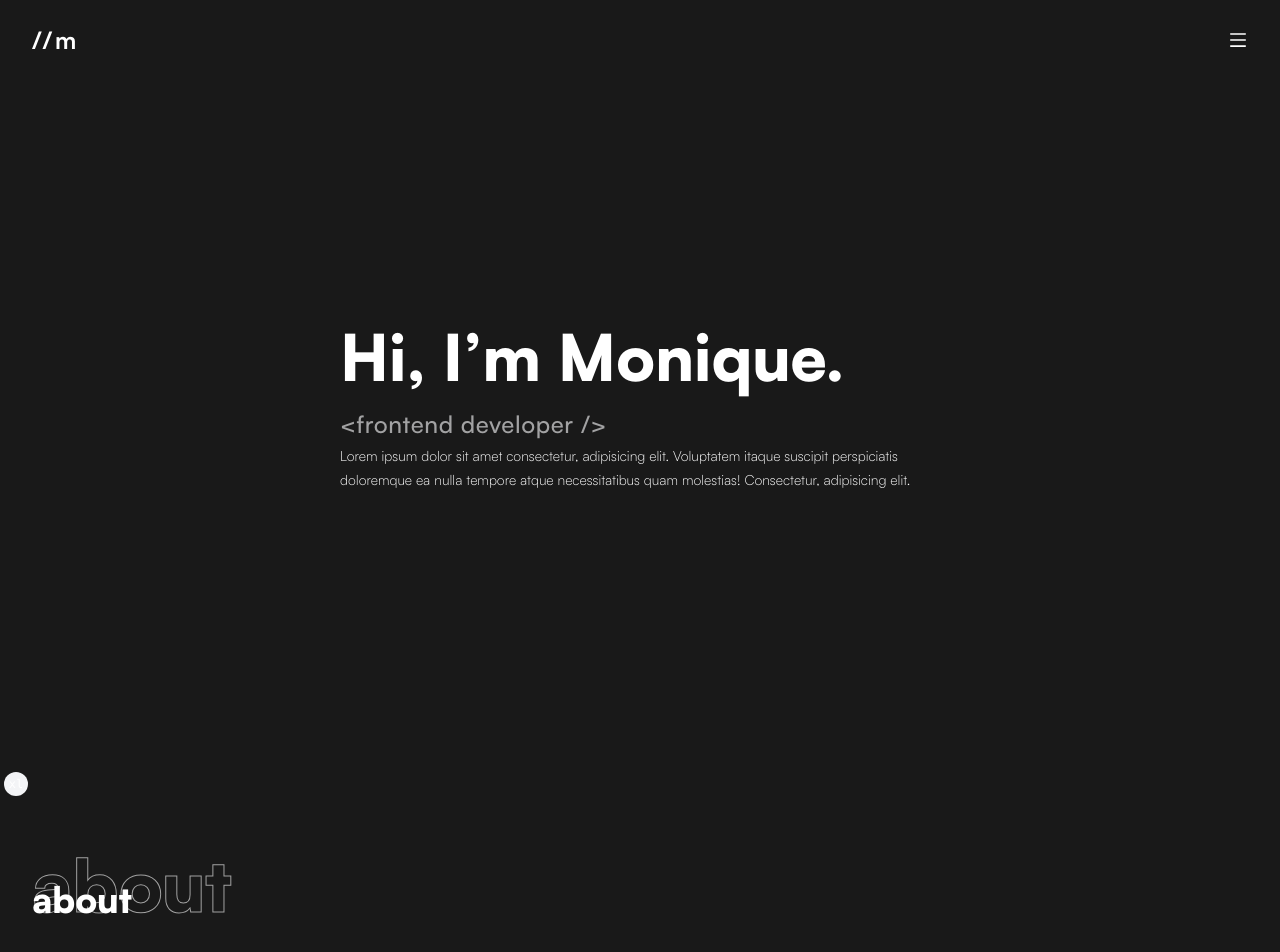
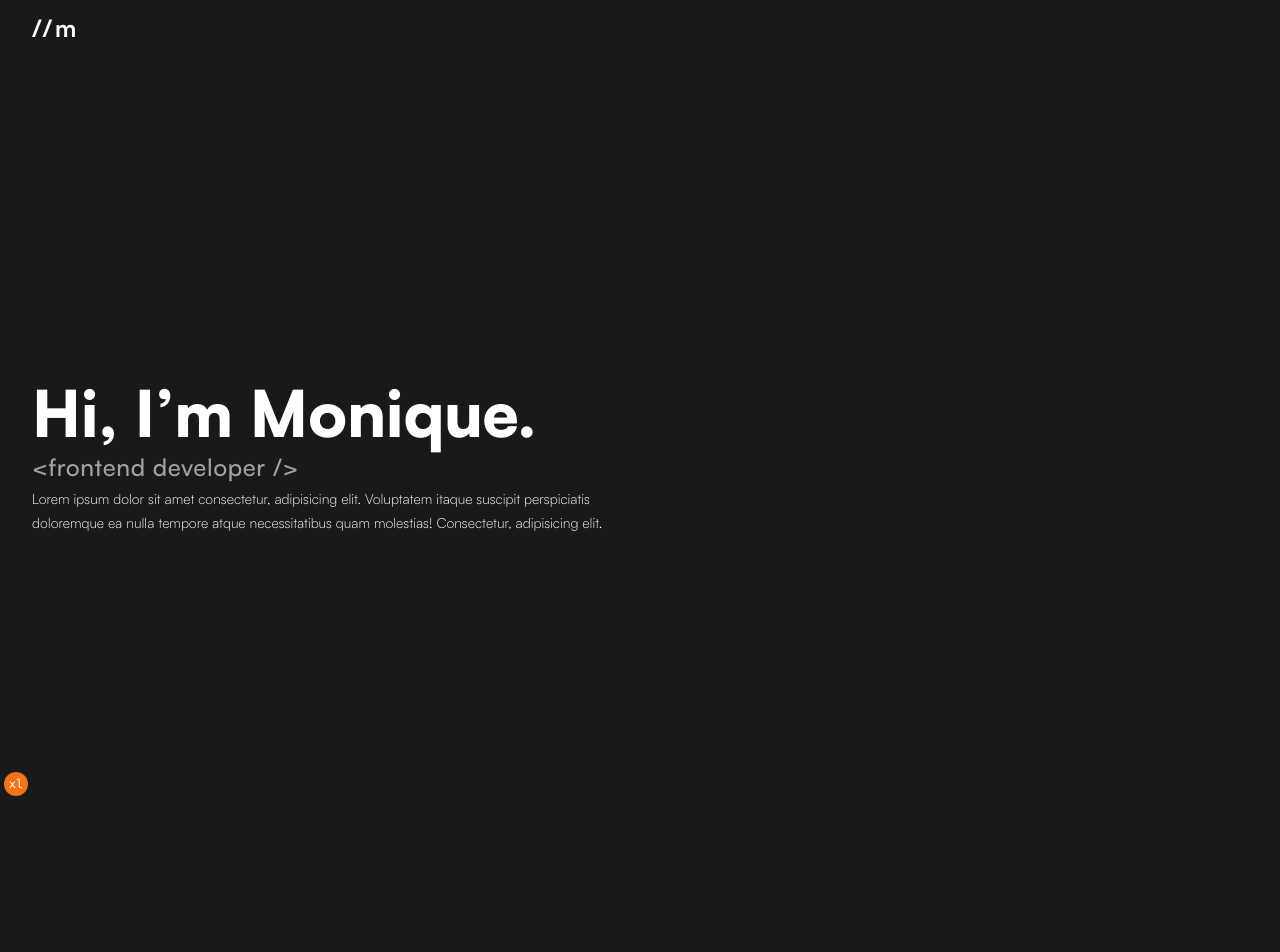
Before and after one commit to beautyscribbles/portfolio-v3, a Next.js app: page / in a window 1280 px wide. Shown: the top 952 px of the page. After the commit the page ends 800 px from the top, so only its background shows below. Built offline with nearby package versions, Linux system fonts and the light colour scheme.

Commit message:
updated the layout

```diff
--- a/src/app/globals.css
+++ b/src/app/globals.css
@@ -15,13 +15,13 @@ body {
   .stroked {
 
     color: transparent;
-    /* -webkit-text-stroke: 1px rgba(48, 48, 48, 0.25); */
-    -webkit-text-stroke: 1px #a2a2a2;
+    -webkit-text-stroke: 1px rgba(48, 48, 48, 0.25);
+    /* -webkit-text-stroke: 1px #a2a2a2; */
   }
 
   .center {
     position: absolute;
-    top: 40%;
+    top: 50%;
     left: 50%;
     transform: translate(-50%, -50%);
   }
--- a/src/app/page.tsx
+++ b/src/app/page.tsx
@@ -1,15 +1,21 @@
-import Navbar from "@/components/Navbar";
-import Overview from "@/components/Overview";
-import Wrapper from "@/components/layout/Wrapper";
+import Content from "@/components/Content";
+import Sidebar from "@/components/Sidebar";
+import Container from "@/components/ui/Container";
 import { Fragment } from "react";
 
 export default function Home() {
   return (
     <Fragment>
-      <Navbar />
-
-      <Overview />
-      <Wrapper />
+      <div className="h-screen  overflow-hidden overflow-y-scroll">
+        <Container className="grid grid-cols-1">
+          <div className="hidden">
+            <Sidebar />
+          </div>
+          <main className=" ">
+            <Content />
+          </main>
+        </Container>
+      </div>
     </Fragment>
   );
 }
--- a/src/components/About.tsx
+++ b/src/components/About.tsx
@@ -5,9 +5,11 @@ import { Fragment } from "react";
 
 const About = () => {
   return (
-    <Section id={0} className="flex flex-col gap-8">
+    <Section id={0} className="relative h-screen ">
+      <article className=" flex flex-col gap-16">
         <Heading text="about" />
-      <article>
+
+        <div>
           <Fragment>
             <h3 className={`${satoshiBold.className} text-2xl`}>
               Monique McIntyre
@@ -21,12 +23,13 @@ const About = () => {
               Ut integer phasellus in vel at in ultricies. <br></br> Non semper
               sed fermentum nunc tellus vitae porta ipsum fermentum. <br></br>{" "}
               <br></br>
-            Convallis tellus aliquet morbi morbi leo quis tincidunt et commodo.
-            Non consequat fusce sit molestie nec dis. At enim lacus scelerisque
-            integer ac cursus consequat.
+              Convallis tellus aliquet morbi morbi leo quis tincidunt et
+              commodo. Non consequat fusce sit molestie nec dis. At enim lacus
+              scelerisque integer ac cursus consequat.
             </p>
             <p className={`opacity-50 text-sm`}>&#60;&#47;article&#62;</p>
           </Fragment>
+        </div>
       </article>
     </Section>
   );
--- a/src/components/Content.tsx
+++ b/src/components/Content.tsx
@@ -1,10 +1,19 @@
 import About from "@/components/About";
+import Navbar from "@/components/Navbar";
+import Overview from "@/components/Overview";
 import { Fragment } from "react";
 
 const Content = () => {
   return (
     <Fragment>
-      <About />
+      <div>
+        <Navbar />
+      </div>
+
+      <div className="max-w-[600px] ">
+        <Overview />
+        <About />
+      </div>
     </Fragment>
   );
 };
--- a/src/components/Heading.tsx
+++ b/src/components/Heading.tsx
@@ -1,15 +1,19 @@
-import { satoshiBlack } from "@/components/utils/font";
+import { satoshiBlack, satoshiBold } from "@/components/utils/font";
 
+const bold = satoshiBold.className;
+const black = satoshiBlack.className;
 interface Props {
   text: string;
 }
 
 const Heading = (props: Props) => {
   const { text } = props;
-  const black = satoshiBlack.className;
+
   return (
-    <h1 className={`${black} text-4xl relative`}>
-      <span className="stroked text-7xl absolute -top-8 -z-10 ">{text}</span>
+    <h1 className={`${bold} text-4xl relative`}>
+      <span className={`${black} stroked text-7xl absolute -top-8 -z-10`}>
+        {text}
+      </span>
       {text}
     </h1>
   );
--- a/src/components/Navbar.tsx
+++ b/src/components/Navbar.tsx
@@ -1,17 +1,11 @@
-import Container from "@/components/ui/Container";
 import { satoshiBold } from "@/components/utils/font";
-import { AiOutlineMenu } from "react-icons/ai";
 
 const Navbar = () => {
   return (
-    <nav className="h-[10vh] grid place-items-center">
-      <Container className="flex justify-between items-center">
-        <p className={`${satoshiBold.className} text-2xl tracking-[4px]`}>
-          &#x2f;&#x2f;m
-        </p>
-
-        <AiOutlineMenu className="hidden w-5 h-5 md:block" />
-      </Container>
+    <nav className="py-3 flex items-center">
+      <p className={`${satoshiBold.className} text-2xl tracking-[4px]`}>
+        &#x2f;&#x2f;m
+      </p>
     </nav>
   );
 };
--- a/src/components/Overview.tsx
+++ b/src/components/Overview.tsx
@@ -1,4 +1,4 @@
-import Container from "@/components/ui/Container";
+import Section from "@/components/Section";
 import { satoshiBlack, satoshiMedium } from "@/components/utils/font";
 
 const Overview = () => {
@@ -7,10 +7,9 @@ const Overview = () => {
   const black = satoshiBlack.className;
 
   return (
-    <section className="h-screen relative">
-      <Container className="">
-        <article className="flex flex-col gap-2  center max-w-[600px] md:gap-1">
-          <h1 className={`${black} font-bold text-clamp`}>
+    <Section className="h-screen relative" id={0}>
+      <article className="flex flex-col gap-2  md:gap-1">
+        <h1 className={`${black} font-bold text-clamp leading-[1.1]`}>
           Hi, I&rsquo;m Monique.
         </h1>
         <p
@@ -24,8 +23,7 @@ const Overview = () => {
           necessitatibus quam molestias! Consectetur, adipisicing elit.
         </p>
       </article>
-      </Container>
-    </section>
+    </Section>
   );
 };
 
--- a/src/components/Section.tsx
+++ b/src/components/Section.tsx
@@ -8,7 +8,10 @@ interface Props {
 const Section = (props: Props) => {
   const { children, id, className } = props;
   return (
-    <section className={className} id={`${id}`}>
+    <section
+      className={`${className} h-full grid place-items-center`}
+      id={`${id}`}
+    >
       {children}
     </section>
   );
--- /dev/null
+++ b/src/components/Sidebar.tsx
@@ -0,0 +1,30 @@
+type Section = { id: number; name: string; link: string };
+
+const Sidebar = () => {
+  const sections: Section[] = [
+    { id: 0, name: "about", link: "about" },
+    { id: 1, name: "projects", link: "projects" },
+    { id: 2, name: "skills", link: "skils" },
+    { id: 3, name: "contact", link: "contact" },
+  ];
+
+  const list = sections.map((section) => {
+    return (
+      <li key={section.id} className="text-2xl">
+        <a href="#">{section.name}</a>
+      </li>
+    );
+  });
+
+  return (
+    <div className="bg-orange-300 h-full  ">
+      <div></div>
+
+      <aside className="h-full grid place-items-center">
+        <ul>{list}</ul>
+      </aside>
+    </div>
+  );
+};
+
+export default Sidebar;
--- a/src/components/layout/Wrapper.tsx
+++ b/src/components/layout/Wrapper.tsx
@@ -1,17 +1,7 @@
-import Content from "@/components/Content";
-import Container from "@/components/ui/Container";
+"use client";
 
 const Wrapper = () => {
-  return (
-    <div className=" h-[90vh] ">
-      <Container className="grid grid-cols-1">
-        <aside className="hidden"></aside>
-        <main>
-          <Content />
-        </main>
-      </Container>
-    </div>
-  );
+  return;
 };
 
 export default Wrapper;
--- a/src/components/utils/tailwind-indicator.tsx
+++ b/src/components/utils/tailwind-indicator.tsx
@@ -2,7 +2,7 @@ export function TailwindIndicator() {
   if (process.env.NODE_ENV === "production") return null;
 
   return (
-    <div className="fixed bottom-1 left-1 z-50 flex h-6 w-6 items-center justify-center rounded-full bg-gray-100 p-3 font-mono text-xs text-white">
+    <div className="fixed bottom-1 left-1 z-50 flex h-6 w-6 items-center justify-center rounded-full bg-orange-500 p-3 font-mono text-xs text-white">
       <div className="block sm:hidden">xs</div>
       <div className="hidden sm:block md:hidden lg:hidden xl:hidden 2xl:hidden">
         sm
--- a/tailwind.config.ts
+++ b/tailwind.config.ts
@@ -9,7 +9,7 @@ const config: Config = {
   theme: {
     extend: {
       fontSize: {
-        clamp: "clamp(3rem, 5vw, 6rem)",
+        clamp: "clamp(3.5rem, 5vw, 6rem)",
         // strokeClamp: "clamp(3rem, 10vw, 15rem)",
       },
       colors: {
```
Lines whose indentation alone changed are shown as unchanged.
